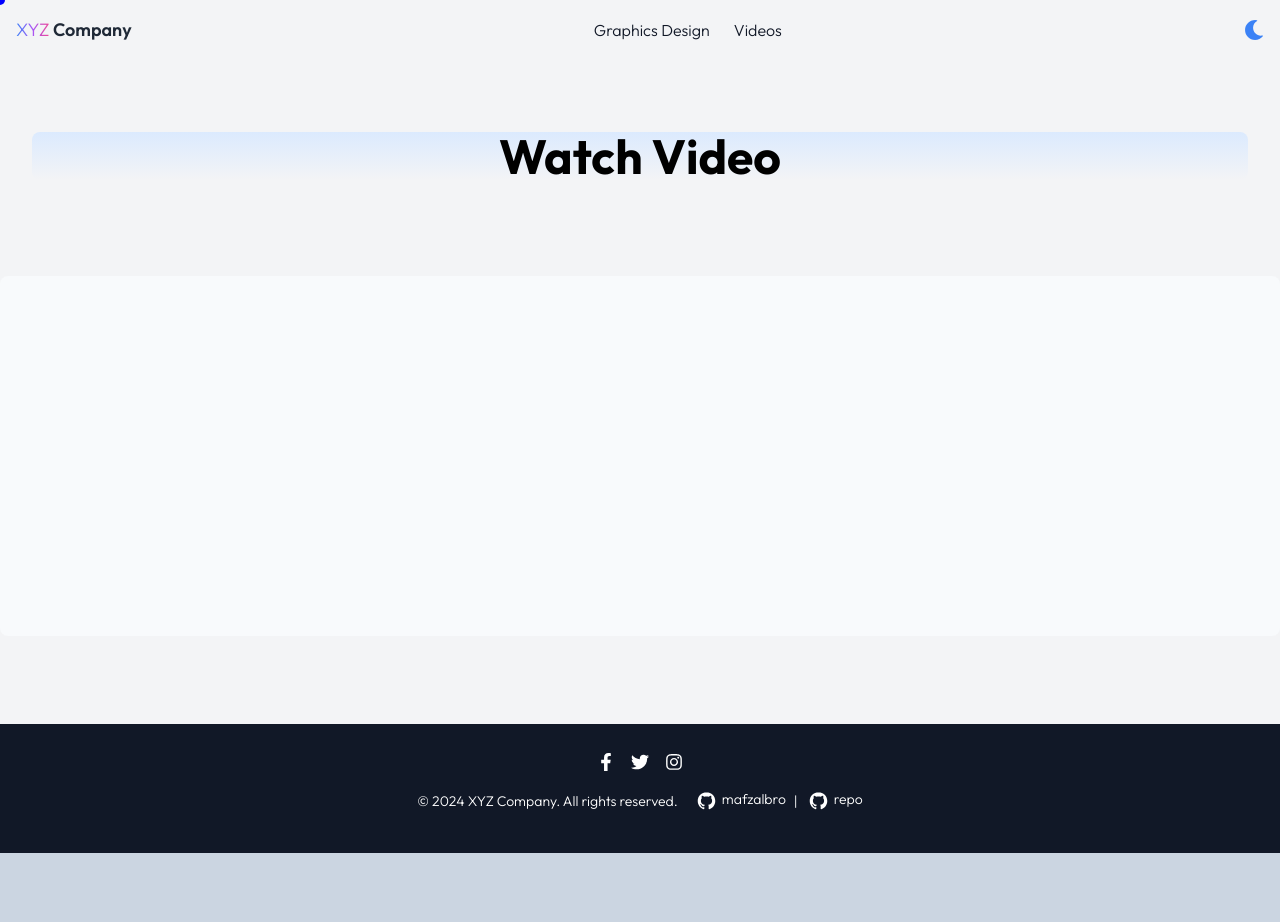
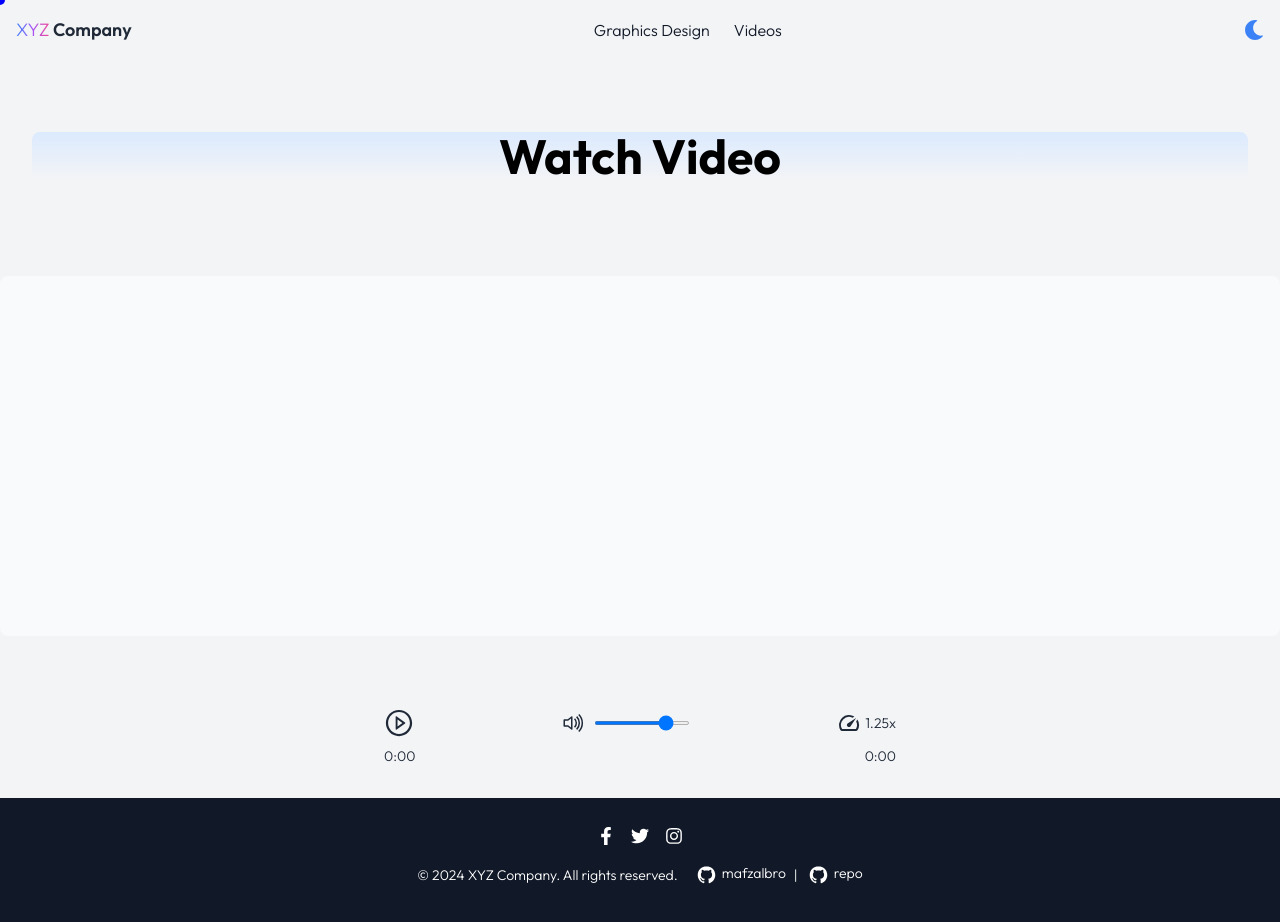
Before and after one commit to mafzalbro/digital-agency, a React (Vite) app: page /videos in a window 1280 px wide. Shown: the top 922 px of the page. Before the commit the page ends 853 px from the top, so only its background shows below. Built offline with nearby package versions, Linux system fonts and the light colour scheme.

Commit message:
video page custom controls added

```diff
--- a/src/index.css
+++ b/src/index.css
@@ -665,6 +665,10 @@ video {
   margin-right: 0px;
 }
 
+.mr-1 {
+  margin-right: 0.25rem;
+}
+
 .mt-2 {
   margin-top: 0.5rem;
 }
@@ -697,6 +701,10 @@ video {
   display: none;
 }
 
+.h-1 {
+  height: 0.25rem;
+}
+
 .h-48 {
   height: 12rem;
 }
@@ -717,10 +725,30 @@ video {
   height: 100vh;
 }
 
+.h-12 {
+  height: 3rem;
+}
+
+.h-64 {
+  height: 16rem;
+}
+
+.h-96 {
+  height: 24rem;
+}
+
+.h-80 {
+  height: 20rem;
+}
+
 .min-h-screen {
   min-height: 100vh;
 }
 
+.w-24 {
+  width: 6rem;
+}
+
 .w-\[80vw\] {
   width: 80vw;
 }
@@ -733,8 +761,16 @@ video {
   width: 100%;
 }
 
+.w-12 {
+  width: 3rem;
+}
+
 .min-w-\[300px\] {
   min-width: 300px;
+}
+
+.max-w-lg {
+  max-width: 32rem;
 }
 
 .flex-1 {
@@ -765,6 +801,20 @@ video {
   transform: translate(var(--tw-translate-x), var(--tw-translate-y)) rotate(var(--tw-rotate)) skewX(var(--tw-skew-x)) skewY(var(--tw-skew-y)) scaleX(var(--tw-scale-x)) scaleY(var(--tw-scale-y));
 }
 
+@keyframes spin {
+  to {
+    transform: rotate(360deg);
+  }
+}
+
+.animate-spin {
+  animation: spin 1s linear infinite;
+}
+
+.cursor-pointer {
+  cursor: pointer;
+}
+
 .grid-cols-1 {
   grid-template-columns: repeat(1, minmax(0, 1fr));
 }
@@ -795,6 +845,12 @@ video {
 
 .gap-8 {
   gap: 2rem;
+}
+
+.space-x-2 > :not([hidden]) ~ :not([hidden]) {
+  --tw-space-x-reverse: 0;
+  margin-right: calc(0.5rem * var(--tw-space-x-reverse));
+  margin-left: calc(0.5rem * calc(1 - var(--tw-space-x-reverse)));
 }
 
 .space-x-4 > :not([hidden]) ~ :not([hidden]) {
@@ -841,12 +897,24 @@ video {
   border-radius: 0.5rem;
 }
 
+.rounded-full {
+  border-radius: 9999px;
+}
+
 .border {
   border-width: 1px;
 }
 
 .border-b {
   border-bottom-width: 1px;
+}
+
+.border-b-4 {
+  border-bottom-width: 4px;
+}
+
+.border-t-4 {
+  border-top-width: 4px;
 }
 
 .border-blue-50 {
@@ -859,6 +927,11 @@ video {
   border-color: rgb(209 213 219 / var(--tw-border-opacity));
 }
 
+.border-gray-500 {
+  --tw-border-opacity: 1;
+  border-color: rgb(107 114 128 / var(--tw-border-opacity));
+}
+
 .bg-blue-500 {
   --tw-bg-opacity: 1;
   background-color: rgb(59 130 246 / var(--tw-bg-opacity));
@@ -872,6 +945,11 @@ video {
 .bg-gray-100 {
   --tw-bg-opacity: 1;
   background-color: rgb(243 244 246 / var(--tw-bg-opacity));
+}
+
+.bg-gray-600 {
+  --tw-bg-opacity: 1;
+  background-color: rgb(75 85 99 / var(--tw-bg-opacity));
 }
 
 .bg-gray-900 {
@@ -990,11 +1068,6 @@ video {
   padding-right: 2rem;
 }
 
-.py-10 {
-  padding-top: 2.5rem;
-  padding-bottom: 2.5rem;
-}
-
 .py-16 {
   padding-top: 4rem;
   padding-bottom: 4rem;
@@ -1010,16 +1083,12 @@ video {
   padding-bottom: 1.5rem;
 }
 
+.pb-10 {
+  padding-bottom: 2.5rem;
+}
+
 .pb-4 {
   padding-bottom: 1rem;
-}
-
-.pb-10 {
-  padding-bottom: 2.5rem;
-}
-
-.pt-4 {
-  padding-top: 1rem;
 }
 
 .pt-6 {
--- a/src/pages/VideoPage.jsx
+++ b/src/pages/VideoPage.jsx
@@ -1,27 +1,151 @@
-import ReactPlayer from "react-player/youtube";
-import { motion } from "framer-motion";
+import React, { useState, useRef, useEffect } from 'react';
+import ReactPlayer from 'react-player/youtube';
+import { motion } from 'framer-motion';
+import { AiOutlinePlayCircle, AiOutlinePauseCircle } from 'react-icons/ai';
+import { BsVolumeUp, BsVolumeMute } from 'react-icons/bs';
+import { MdSpeed } from 'react-icons/md';
 import HeroTitle from "../components/HeroTitle";
+import Skeleton from 'react-loading-skeleton';
 
-const VideoPage = () => (
+const VideoPage = () => {
+  const [playing, setPlaying] = useState(false); // Default paused
+  const [volume, setVolume] = useState(0.8);
+  const [muted, setMuted] = useState(false);
+  const [playbackRate, setPlaybackRate] = useState(1.25); // Set default speed to 1.25x
+  const [duration, setDuration] = useState(0);
+  const [playedSeconds, setPlayedSeconds] = useState(0);
+  const [loading, setLoading] = useState(true); // Loading state
+  const playerRef = useRef(null);
+
+  const togglePlayPause = () => {
+    setPlaying(!playing);
+  };
+
+  const toggleMute = () => {
+    setMuted(!muted);
+  };
+
+  const handleVolumeChange = (e) => {
+    setVolume(parseFloat(e.target.value));
+    setMuted(e.target.value === '0');
+  };
+
+  const handleSpeedChange = () => {
+    const speeds = [1.25, 1.5, 1.75, 2.0]; // Define speed options
+    const currentIndex = speeds.indexOf(playbackRate);
+    const nextIndex = (currentIndex + 1) % speeds.length; // Cycle through speeds
+    setPlaybackRate(speeds[nextIndex]);
+  };
+
+  const handleProgress = (state) => {
+    setPlayedSeconds(state.playedSeconds);
+  };
+
+  const handleDuration = (duration) => {
+    setDuration(duration);
+  };
+
+  const formatTime = (seconds) => {
+    const minutes = Math.floor(seconds / 60);
+    const secs = Math.floor(seconds % 60);
+    return `${minutes}:${secs < 10 ? '0' : ''}${secs}`;
+  };
+
+  const handleVideoReady = () => {
+    setLoading(false); // Set loading to false when video is ready
+  };
+
+  useEffect(() => {
+    const timeout = setTimeout(() => {
+      setLoading(false)
+    }, 2000);
+    return () => {
+      clearTimeout(timeout)
+    }
+  }, [])
+
+  return (
     <div className="bg-gray-100 dark:bg-gray-900 flex flex-col justify-center items-center p-8">
       <HeroTitle>Watch Video</HeroTitle>
+
       <motion.div
         initial={{ opacity: 0, scale: 0.8 }}
         animate={{ opacity: 1, scale: 1 }}
         className="mt-6 p-4 md:my-10 overflow-hidden rounded-lg"
       >
+        {loading ? (
+          // Loading spinner or skeleton
+          // <Skeleton height={600} width={100}/>
+          <div className='dark:text-white h-80 flex justify-center items-center'>
+            Loading...
+          </div>
+        ) : (
           <ReactPlayer
+            ref={playerRef}
             url="https://www.youtube.com/watch?v=dQw4w9WgXcQ"
-        controls
-        playIcon={'Play'}
-        muted
-        volume={10}
+            playing={playing}
+            muted={muted}
+            volume={volume}
+            playbackRate={playbackRate}
             width="100vw"
-        // height="480px"
+            onProgress={handleProgress}
+            onDuration={handleDuration}
+            // onReady={handleVideoReady} // Trigger loading complete
+            controls={false} // Remove default YouTube controls
             className="rounded-lg overflow-hidden w-full h-auto object-cover bg-slate-50 dark:bg-black"
           />
+        )}
       </motion.div>
+
+      {!loading && (
+        <>
+          {/* Custom Controls */}
+          <div className="flex justify-between items-center w-full max-w-lg mt-4">
+            {/* Play / Pause */}
+            <button onClick={togglePlayPause} className="focus:outline-none">
+              {playing ? (
+                <AiOutlinePauseCircle className="text-3xl text-gray-800 dark:text-white" />
+              ) : (
+                <AiOutlinePlayCircle className="text-3xl text-gray-800 dark:text-white" />
+              )}
+            </button>
+
+            {/* Volume Control */}
+            <div className="flex items-center space-x-2">
+              <button onClick={toggleMute} className="focus:outline-none">
+                {muted ? (
+                  <BsVolumeMute className="text-2xl text-gray-800 dark:text-white" />
+                ) : (
+                  <BsVolumeUp className="text-2xl text-gray-800 dark:text-white" />
+                )}
+              </button>
+              <input
+                type="range"
+                min={0}
+                max={1}
+                step={0.01}
+                value={volume}
+                onChange={handleVolumeChange}
+                className="w-24 h-1 bg-gray-600 rounded-lg cursor-pointer"
+              />
+            </div>
+
+            {/* Speed Control */}
+            <button onClick={handleSpeedChange} className="flex items-center focus:outline-none">
+              <MdSpeed className="text-2xl text-gray-800 dark:text-white mr-1" />
+              <span className="text-sm text-gray-800 dark:text-white">{playbackRate}x</span>
+            </button>
+          </div>
+
+          {/* Duration and Time */}
+          <div className="flex justify-between items-center w-full max-w-lg mt-2 text-gray-800 dark:text-white text-sm">
+            <span>{formatTime(playedSeconds)}</span>
+            <span>{formatTime(duration)}</span>
+          </div>
+        </>
+      )}
     </div>
   );
+};
 
 export default VideoPage;
```
Also changed, not shown: src/pages/VideoPage copy.jsx (added, +27 -0 lines), src/pages/VideoPage defer.jsx (deleted, +0 -25 lines). Lines whose indentation alone changed are shown as unchanged.
